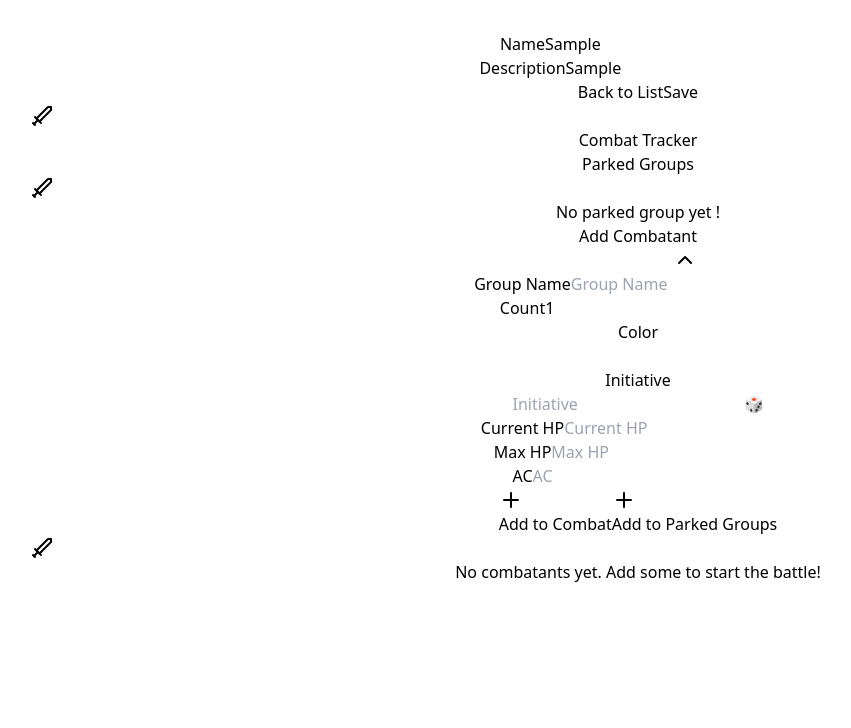
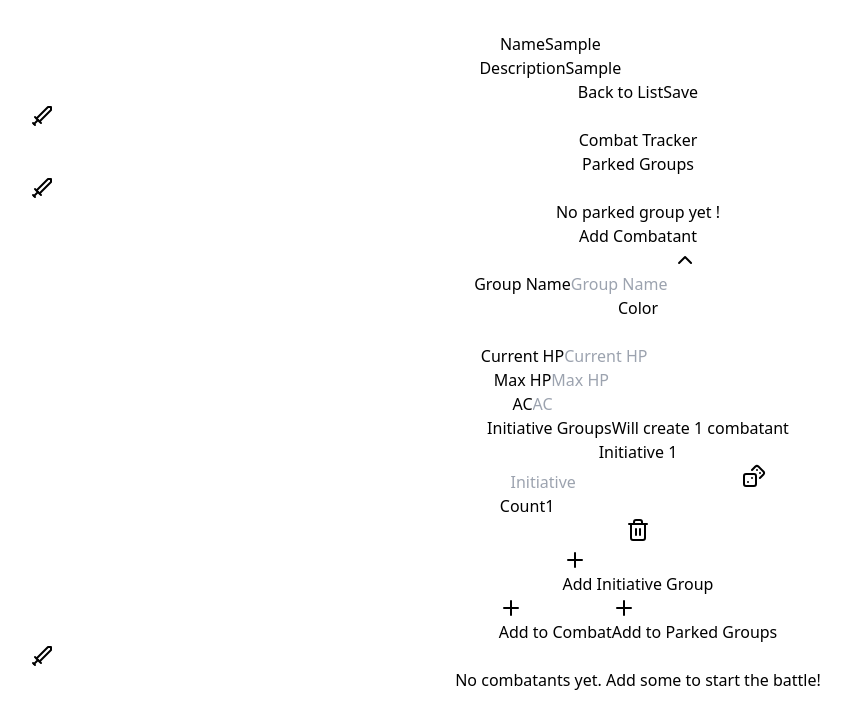
Before and after one commit to yohannjouanneau/dnd-combat-tracker, a React (Vite) app: page / in a window 1280 px wide. Both pictures are taken after typing "Sample", "Sample" into the empty fields and a click on the button "Create". Shown: the top 728 px of the page, without its empty margins (2-853 px from the left). Built offline with nearby package versions, Linux system fonts and the light colour scheme.

Commit message:
Add init group

```diff
--- a/src/App.tsx
+++ b/src/App.tsx
@@ -4,7 +4,7 @@ import SaveBar from './components/SaveBar'
 import CombatTrackerPage from './pages/CombatTrackerPage'
 import type { SavedCombat } from './types'
 import CombatsPage from './pages/CombatsPage'
-import { combatStore } from './persistence/combatStore'
+import { combatStore } from './persistence/CombatStore'
 import { useCombatState } from './state'
 
 function App() {
--- a/src/components/CombatForm/AddCombatantForm.tsx
+++ b/src/components/CombatForm/AddCombatantForm.tsx
@@ -1,10 +1,10 @@
 import { useState, type RefObject } from 'react';
-import type { NewCombatant } from '../../types';
+import type { NewCombatant, InitiativeGroup } from '../../types';
 import LabeledTextInput from '../common/LabeledTextInput';
 import LabeledNumberInput from '../common/LabeledNumberInput';
 import ColorPicker from '../common/ColorPicker';
-import InitiativeInput from './InitiativeInput';
 import { Plus, ChevronDown } from 'lucide-react';
+import InitiativeGroupInput from './InitiativeGroupInput';
 
 type ColorPreset = { name: string; value: string };
 
@@ -13,13 +13,35 @@ type Props = {
 	colorPresets: ColorPreset[];
 	value: NewCombatant;
 	fromParkedName?: string | null;
+	totalCount: number;
 	onChange: (patch: Partial<NewCombatant>) => void;
 	onSubmit: () => void;
-	onAddGroup: () => void
+	onAddGroup: () => void;
+	onAddInitiativeGroup: () => void;
+	onRemoveInitiativeGroup: (id: string) => void;
+	onUpdateInitiativeGroup: (id: string, patch: Partial<InitiativeGroup>) => void;
 };
 
-export default function AddCombatantForm({ formRef, colorPresets, value, fromParkedName, onChange, onSubmit, onAddGroup }: Props) {
+export default function AddCombatantForm({
+	formRef,
+	colorPresets,
+	value,
+	fromParkedName,
+	totalCount,
+	onChange,
+	onSubmit,
+	onAddGroup,
+	onAddInitiativeGroup,
+	onRemoveInitiativeGroup,
+	onUpdateInitiativeGroup
+}: Props) {
 	const [isCollapsed, setIsCollapsed] = useState(false);
+
+	const getLetterRange = () => {
+		if (totalCount <= 1) return '';
+		const lastLetter = String.fromCharCode(65 + totalCount - 1);
+		return ` (A-${lastLetter})`;
+	};
 
 	return (
 		<div ref={formRef} className="bg-slate-800 rounded-lg border border-slate-700 mb-6 overflow-hidden">
@@ -36,7 +58,7 @@ export default function AddCombatantForm({ formRef, colorPresets, value, fromPar
 			<div
 				className="transition-all duration-300 ease-in-out overflow-hidden"
 				style={{
-					maxHeight: isCollapsed ? '0px' : '1000px',
+					maxHeight: isCollapsed ? '0px' : '2000px',
 					opacity: isCollapsed ? 0 : 1
 				}}
 			>
@@ -46,27 +68,96 @@ export default function AddCombatantForm({ formRef, colorPresets, value, fromPar
 							Staged from parked group <span className="font-semibold">{fromParkedName}</span>.
 						</div>
 					)}
+
 					<div className="grid grid-cols-1 md:grid-cols-2 gap-4 mb-4">
-						<LabeledTextInput id="combatGroupName" label="Group Name" value={value.groupName} placeholder="Group Name" onChange={(v) => onChange({ groupName: v })} />
-						<div className="flex items-start gap-2">
-							<LabeledNumberInput id="combatCount" label="Count" value={value.count} placeholder="Count" min={1} onChange={(v) => onChange({ count: v })} className="bg-slate-700 rounded px-3 py-2 border border-slate-600 focus:border-blue-500 focus:outline-none w-24" />
-							<ColorPicker presets={colorPresets} value={value.color} onChange={(v) => onChange({ color: v })} label="Color" />
+						<LabeledTextInput
+							id="combatGroupName"
+							label="Group Name"
+							value={value.groupName}
+							placeholder="Group Name"
+							onChange={(v) => onChange({ groupName: v })}
+						/>
+						<ColorPicker
+							presets={colorPresets}
+							value={value.color}
+							onChange={(v) => onChange({ color: v })}
+							label="Color"
+						/>
+					</div>
+
+					<div className="grid grid-cols-1 md:grid-cols-2 gap-4 mb-4">
+						<LabeledNumberInput
+							id="combatHp"
+							label="Current HP"
+							value={value.hp}
+							placeholder="Current HP"
+							onChange={(v) => onChange({ hp: v })}
+						/>
+						<LabeledNumberInput
+							id="combatMaxHp"
+							label="Max HP"
+							value={value.maxHp}
+							placeholder="Max HP"
+							onChange={(v) => onChange({ maxHp: v })}
+						/>
+					</div>
+
+					<div className="grid grid-cols-1 md:grid-cols-2 gap-4 mb-4">
+						<LabeledNumberInput
+							id="combatAc"
+							label="AC"
+							value={value.ac}
+							placeholder="AC"
+							onChange={(v) => onChange({ ac: v })}
+						/>
+					</div>
+
+					<div className="mb-4">
+						<div className="flex items-center justify-between mb-2">
+							<label className="text-sm font-medium text-slate-300">
+								Initiative Groups
+								{totalCount > 0 && (
+									<span className="ml-2 text-blue-400">
+										Will create {totalCount} combatant{totalCount !== 1 ? 's' : ''}{getLetterRange()}
+									</span>
+								)}
+							</label>
 						</div>
+
+						<div className="space-y-2">
+							{value.initiativeGroups.map((group, index) => (
+								<InitiativeGroupInput
+									key={group.id}
+									group={group}
+									index={index}
+									canRemove={value.initiativeGroups.length > 1}
+									onChange={onUpdateInitiativeGroup}
+									onRemove={onRemoveInitiativeGroup}
+								/>
+							))}
+						</div>
+
+						<button
+							onClick={onAddInitiativeGroup}
+							className="mt-2 bg-slate-700 hover:bg-slate-600 text-white px-3 py-2 rounded flex items-center gap-2 transition text-sm"
+						>
+							<Plus className="w-4 h-4" />
+							Add Initiative Group
+						</button>
 					</div>
-					<div className="grid grid-cols-1 md:grid-cols-3 gap-4">
-						<InitiativeInput value={value.initiative} onChange={(v) => onChange({ initiative: v })} />
-						<LabeledNumberInput id="combatHp" label="Current HP" value={value.hp} placeholder="Current HP" onChange={(v) => onChange({ hp: v })} />
-						<LabeledNumberInput id="combatMaxHp" label="Max HP" value={value.maxHp} placeholder="Max HP" onChange={(v) => onChange({ maxHp: v })} />
-					</div>
-					<div className="grid grid-cols-1 md:grid-cols-3 gap-4 mt-4">
-						<LabeledNumberInput id="combatAc" label="AC" value={value.ac} placeholder="AC" onChange={(v) => onChange({ ac: v })} />
-					</div>
+
 					<div className="flex gap-3 mt-4">
-						<button onClick={onSubmit} className="bg-blue-600 hover:bg-blue-700 text-white px-4 py-2 rounded flex items-center gap-2 transition">
+						<button
+							onClick={onSubmit}
+							className="bg-blue-600 hover:bg-blue-700 text-white px-4 py-2 rounded flex items-center gap-2 transition"
+						>
 							<Plus className="w-4 h-4" />
 							Add to Combat
 						</button>
-						<button onClick={onAddGroup} className="bg-slate-600 hover:bg-slate-500 text-white px-4 py-2 rounded flex items-center gap-2 transition">
+						<button
+							onClick={onAddGroup}
+							className="bg-slate-600 hover:bg-slate-500 text-white px-4 py-2 rounded flex items-center gap-2 transition"
+						>
 							<Plus className="w-4 h-4" />
 							Add to Parked Groups
 						</button>
--- /dev/null
+++ b/src/components/CombatForm/InitiativeGroupInput.tsx
@@ -0,0 +1,67 @@
+import { Trash2, Dices } from 'lucide-react';
+import type { InitiativeGroup } from '../../types';
+import LabeledNumberInput from '../common/LabeledNumberInput';
+
+type Props = {
+  group: InitiativeGroup;
+  index: number;
+  canRemove: boolean;
+  onChange: (id: string, patch: Partial<InitiativeGroup>) => void;
+  onRemove: (id: string) => void;
+};
+
+export default function InitiativeGroupInput({ group, index, canRemove, onChange, onRemove }: Props) {
+  const rollInitiative = () => {
+    const roll = Math.floor(Math.random() * 20) + 1;
+    onChange(group.id, { initiative: String(roll) });
+  };
+
+  return (
+    <div className="flex items-end gap-3 p-3 bg-slate-900 rounded border border-slate-600">
+      <div className="flex-1">
+        <label className="block text-sm text-slate-300 mb-1">
+          Initiative {index + 1}
+        </label>
+        <div className="flex gap-2">
+          <input
+            type="text"
+            value={group.initiative}
+            onChange={(e) => onChange(group.id, { initiative: e.target.value })}
+            placeholder="Initiative"
+            className="bg-slate-700 text-white rounded px-3 py-2 border border-slate-600 focus:border-blue-500 focus:outline-none flex-1"
+          />
+          <button
+            onClick={rollInitiative}
+            className="bg-slate-700 hover:bg-slate-600 text-white px-3 py-2 rounded border border-slate-600"
+            title="Roll d20"
+          >
+            <Dices className="w-4 h-4" />
+          </button>
+        </div>
+      </div>
+
+      <LabeledNumberInput
+        id={`count-${group.id}`}
+        label="Count"
+        value={group.count}
+        placeholder="Count"
+        min={1}
+        onChange={(v) => onChange(group.id, { count: v })}
+        className="bg-slate-700 text-white rounded px-3 py-2 border border-slate-600 focus:border-blue-500 focus:outline-none w-20"
+      />
+
+      <button
+        onClick={() => onRemove(group.id)}
+        disabled={!canRemove}
+        className={`px-3 py-2 rounded transition ${
+          canRemove
+            ? 'bg-red-600 hover:bg-red-700 text-white'
+            : 'bg-slate-700 text-slate-500 cursor-not-allowed'
+        }`}
+        title={canRemove ? 'Remove initiative group' : 'At least one group required'}
+      >
+        <Trash2 className="w-4 h-4" />
+      </button>
+    </div>
+  );
+}
--- a/src/pages/CombatTrackerPage.tsx
+++ b/src/pages/CombatTrackerPage.tsx
@@ -51,12 +51,18 @@ export default function CombatTrackerPage({ combatStateManager }: Props) {
           formRef={formRef}
           colorPresets={colorPresets}
           value={combatStateManager.state.newCombatant}
-          fromParkedName={combatStateManager.state.parkedGroups.some(g => g.groupName === combatStateManager.state.newCombatant.groupName) ? combatStateManager.state.newCombatant.groupName : null}
-          onChange={(patch) => {
-            combatStateManager.updateNewCombatant({ ...combatStateManager.state.newCombatant, ...patch })
-          }}
+          fromParkedName={
+            combatStateManager.state.parkedGroups.some(g => g.groupName === combatStateManager.state.newCombatant.groupName)
+              ? combatStateManager.state.newCombatant.groupName
+              : null
+          }
+          totalCount={combatStateManager.getTotalCombatantCount()}
+          onChange={combatStateManager.updateNewCombatant}
           onSubmit={combatStateManager.addCombatant}
           onAddGroup={combatStateManager.addParkedGroup}
+          onAddInitiativeGroup={combatStateManager.addInitiativeGroup}
+          onRemoveInitiativeGroup={combatStateManager.removeInitiativeGroup}
+          onUpdateInitiativeGroup={combatStateManager.updateInitiativeGroup}
         />
 
         {combatants.length > 0 && (
--- a/src/pages/CombatsPage.tsx
+++ b/src/pages/CombatsPage.tsx
@@ -1,7 +1,7 @@
 import { useEffect, useState } from 'react';
 import type { SavedCombat, CombatState } from '../types';
-import { combatStore } from '../persistence/combatStore';
 import LabeledTextInput from '../components/common/LabeledTextInput';
+import { combatStore } from '../persistence/CombatStore';
 
 type Props = {
   onOpen: (id: string) => void;
@@ -21,8 +21,7 @@ export default function CombatsPage({ onOpen }: Props) {
     if (!name.trim()) return;
     const emptyState: CombatState = {
       combatants: [], currentTurn: 0, round: 1, parkedGroups: [],
-      newCombatant: { groupName: '', initiative: '', hp: '', maxHp: '', ac: '', count: '1', color: '#3b82f6' },
-      newParkedGroup: { name: '', color: '#3b82f6' }
+      newCombatant: { groupName: '', initiativeGroups: [], hp: '', maxHp: '', ac: '', color: '#3b82f6' },
     };
 
     const created = await combatStore.create({ name: name.trim(), description: description.trim(), data: emptyState, createdAt: Date.now(), updatedAt: Date.now(), id: '' } as any);
--- a/src/state.ts
+++ b/src/state.ts
@@ -1,5 +1,5 @@
 import { useState, useCallback } from 'react';
-import type { CombatState, Combatant, NewCombatant, DeathSaves, GroupSummary } from './types';
+import type { CombatState, Combatant, NewCombatant, DeathSaves, GroupSummary, InitiativeGroup } from './types';
 
 export type CombatStateManager = {
   // State
@@ -12,6 +12,11 @@ export type CombatStateManager = {
 
   // New Combatant Form
   updateNewCombatant: (patch: Partial<NewCombatant>) => void;
+
+  // Initiative Groups
+  addInitiativeGroup: () => void;
+  removeInitiativeGroup: (id: string) => void;
+  updateInitiativeGroup: (id: string, patch: Partial<InitiativeGroup>) => void;
 
   // Combatants
   addCombatant: () => void;
@@ -28,6 +33,7 @@ export type CombatStateManager = {
 
   // Utility
   getUniqueGroups: () => GroupSummary[];
+  getTotalCombatantCount: () => number;
   loadState: (newState: CombatState) => void;
   resetState: () => void;
 };
@@ -39,11 +45,10 @@ const getInitialState = (): CombatState => ({
   parkedGroups: [],
   newCombatant: {
     groupName: '',
-    initiative: '',
+    initiativeGroups: [{ id: crypto.randomUUID(), initiative: '', count: '1' }],
     hp: '',
     maxHp: '',
     ac: '',
-    count: '1',
     color: '#3b82f6'
   }
 });
@@ -54,20 +59,19 @@ export function useCombatState(initialState?: CombatState): CombatStateManager {
   // Parked Groups Management
   const addParkedGroup = useCallback(() => {
     setState(prev => {
-      if (!prev.newCombatant.groupName || !prev.newCombatant.initiative || !prev.newCombatant.hp) {
-        return prev;
-      }
+      if (!prev.newCombatant.groupName || !prev.newCombatant.hp) return prev;
+      if (prev.newCombatant.initiativeGroups.length === 0) return prev;
+      if (prev.newCombatant.initiativeGroups.some(g => !g.initiative)) return prev;
 
       return {
         ...prev,
         parkedGroups: [...prev.parkedGroups, { ...prev.newCombatant }],
         newCombatant: {
           groupName: '',
-          initiative: '',
+          initiativeGroups: [{ id: crypto.randomUUID(), initiative: '', count: '1' }],
           hp: '',
           maxHp: '',
           ac: '',
-          count: '1',
           color: '#3b82f6'
         }
       };
@@ -96,22 +100,74 @@ export function useCombatState(initialState?: CombatState): CombatStateManager {
     }));
   }, []);
 
+  // Initiative Groups Management
+  const addInitiativeGroup = useCallback(() => {
+    setState(prev => ({
+      ...prev,
+      newCombatant: {
+        ...prev.newCombatant,
+        initiativeGroups: [
+          ...prev.newCombatant.initiativeGroups,
+          { id: crypto.randomUUID(), initiative: '', count: '1' }
+        ]
+      }
+    }));
+  }, []);
+
+  const removeInitiativeGroup = useCallback((id: string) => {
+    setState(prev => {
+      const filtered = prev.newCombatant.initiativeGroups.filter(g => g.id !== id);
+      // Keep at least one group
+      if (filtered.length === 0) return prev;
+
+      return {
+        ...prev,
+        newCombatant: {
+          ...prev.newCombatant,
+          initiativeGroups: filtered
+        }
+      };
+    });
+  }, []);
+
+  const updateInitiativeGroup = useCallback((id: string, patch: Partial<InitiativeGroup>) => {
+    setState(prev => ({
+      ...prev,
+      newCombatant: {
+        ...prev.newCombatant,
+        initiativeGroups: prev.newCombatant.initiativeGroups.map(g =>
+          g.id === id ? { ...g, ...patch } : g
+        )
+      }
+    }));
+  }, []);
+
   // Combatant Management
   const addCombatant = useCallback(() => {
     setState(prev => {
       const nc = prev.newCombatant;
-      if (!nc.groupName || !nc.initiative || !nc.hp) return prev;
+      if (!nc.groupName || !nc.hp) return prev;
+      if (nc.initiativeGroups.length === 0) return prev;
+      if (nc.initiativeGroups.some(g => !g.initiative)) return prev;
 
-      const count = parseInt(nc.count) || 1;
+      // Calculate total count across all initiative groups
+      const totalCount = nc.initiativeGroups.reduce((sum, g) => sum + (parseInt(g.count) || 0), 0);
+      if (totalCount === 0) return prev;
+
       const baseId = Date.now();
+      let globalLetterIndex = 0;
+      const newCombatants: Combatant[] = [];
 
-      const newCombatants = Array.from({ length: count }, (_, index) => {
-        const letter = String.fromCharCode(65 + index); // A, B, C, etc.
-        return {
-          id: baseId + index,
+      // Create combatants for each initiative group
+      nc.initiativeGroups.forEach(group => {
+        const count = parseInt(group.count) || 0;
+        for (let i = 0; i < count; i++) {
+          const letter = String.fromCharCode(65 + globalLetterIndex);
+          newCombatants.push({
+            id: baseId + globalLetterIndex,
             name: nc.groupName,
-          displayName: count > 1 ? `${nc.groupName} ${letter}` : nc.groupName,
-          initiative: parseFloat(nc.initiative),
+            displayName: totalCount > 1 ? `${nc.groupName} ${letter}` : nc.groupName,
+            initiative: parseFloat(group.initiative),
             hp: parseInt(nc.hp),
             maxHp: parseInt(nc.maxHp || nc.hp),
             ac: nc.ac ? parseInt(nc.ac) : 10,
@@ -120,15 +176,17 @@ export function useCombatState(initialState?: CombatState): CombatStateManager {
             deathSaves: { successes: 0, failures: 0 },
             groupName: nc.groupName,
             color: nc.color,
-          groupIndex: index
-        } as Combatant;
+            groupIndex: globalLetterIndex
+          });
+          globalLetterIndex++;
+        }
       });
 
+      // Merge and sort all combatants
       const updated = [...prev.combatants, ...newCombatants].sort((a, b) => {
         if (b.initiative !== a.initiative) {
           return b.initiative - a.initiative;
         }
-        // Same initiative: sort by group, then by index within group
         if (a.groupName !== b.groupName) {
           return a.groupName.localeCompare(b.groupName);
         }
@@ -140,11 +198,10 @@ export function useCombatState(initialState?: CombatState): CombatStateManager {
         combatants: updated,
         newCombatant: {
           groupName: '',
-          initiative: '',
+          initiativeGroups: [{ id: crypto.randomUUID(), initiative: '', count: '1' }],
           hp: '',
           maxHp: '',
           ac: '',
-          count: '1',
           color: '#3b82f6'
         }
       };
@@ -271,6 +328,12 @@ export function useCombatState(initialState?: CombatState): CombatStateManager {
     return Array.from(groups.values());
   }, [state.combatants]);
 
+  const getTotalCombatantCount = useCallback(() => {
+    return state.newCombatant.initiativeGroups.reduce((sum, g) => {
+      return sum + (parseInt(g.count) || 0);
+    }, 0);
+  }, [state.newCombatant.initiativeGroups]);
+
   const loadState = useCallback((newState: CombatState) => {
     setState(newState);
   }, []);
@@ -291,6 +354,11 @@ export function useCombatState(initialState?: CombatState): CombatStateManager {
     // New Combatant Form
     updateNewCombatant,
 
+    // Initiative Groups
+    addInitiativeGroup,
+    removeInitiativeGroup,
+    updateInitiativeGroup,
+
     // Combatants
     addCombatant,
     removeCombatant,
@@ -306,6 +374,7 @@ export function useCombatState(initialState?: CombatState): CombatStateManager {
 
     // Utility
     getUniqueGroups,
+    getTotalCombatantCount,
     loadState,
     resetState
   };
```
Also changed, not shown: src/types.ts (+7 -2 lines). Lines whose indentation alone changed are shown as unchanged.
